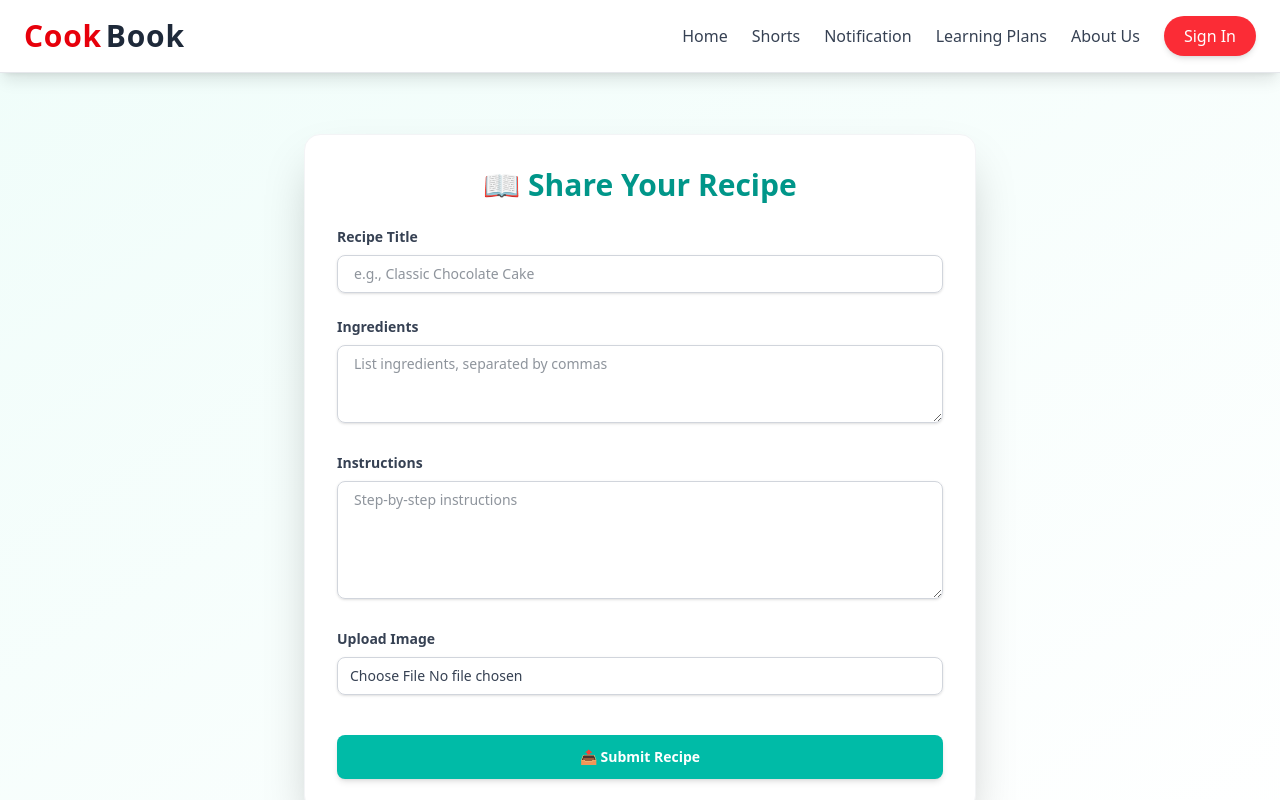
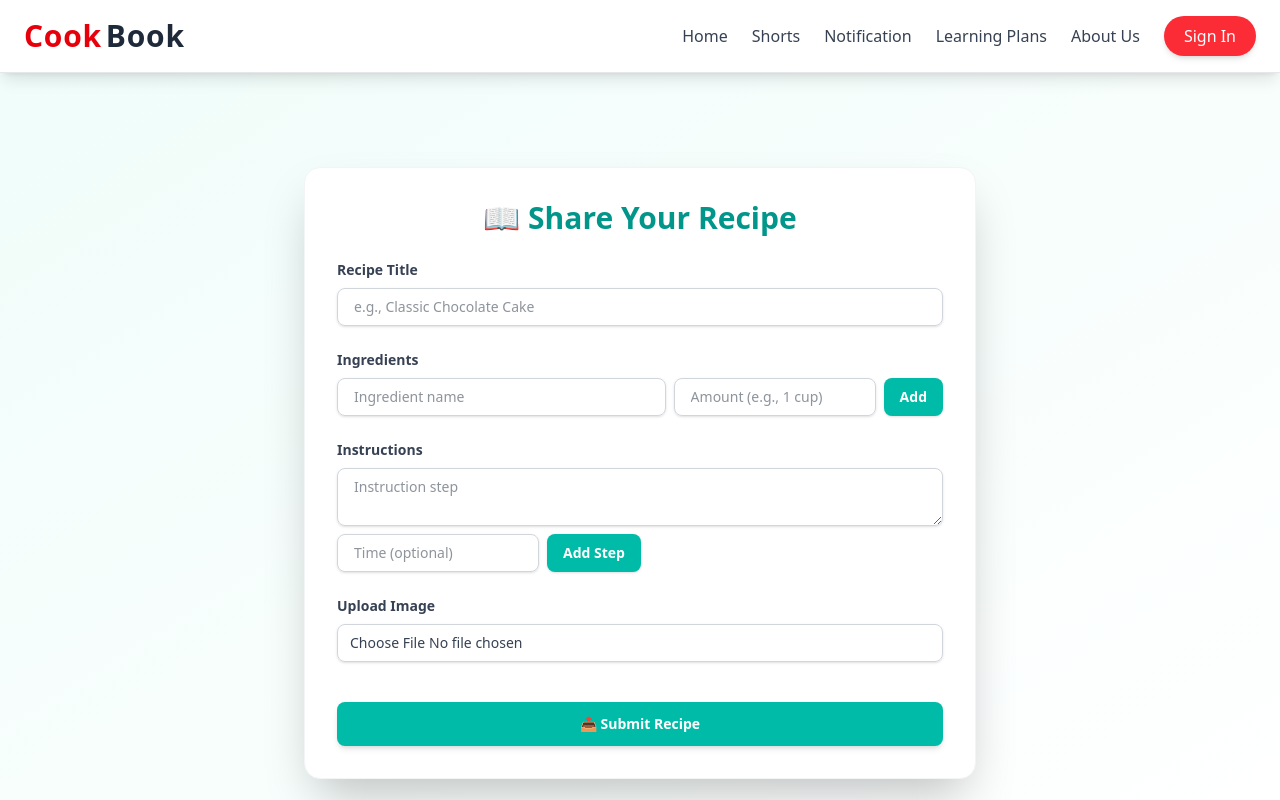
Before and after one commit to LAHIRUKBI/Social-Media, a React (Vite) app in the folder Frontend/: page /Learning_add in a window 1280 px wide. Shown: the top 800 px of the page. Built offline with nearby package versions, Linux system fonts and the light colour scheme.

Commit message:
add new features

```diff
--- a/Frontend/src/pages/Learning_add.jsx
+++ b/Frontend/src/pages/Learning_add.jsx
@@ -4,19 +4,63 @@ import { useNavigate } from 'react-router-dom';
 
 export default function Learning_add() {
   const [title, setTitle] = useState('');
-  const [ingredients, setIngredients] = useState('');
-  const [instructions, setInstructions] = useState('');
+  const [ingredientName, setIngredientName] = useState('');
+  const [ingredientAmount, setIngredientAmount] = useState('');
+  const [ingredients, setIngredients] = useState([]);
+  const [instructionStep, setInstructionStep] = useState('');
+  const [instructionTime, setInstructionTime] = useState('');
+  const [instructions, setInstructions] = useState([]);
   const [image, setImage] = useState(null);
 
   const userEmail = localStorage.getItem('userEmail');
   const navigate = useNavigate();
 
+  const handleAddIngredient = () => {
+    if (ingredientName.trim() && ingredientAmount.trim()) {
+      setIngredients([...ingredients, {
+        name: ingredientName.trim(),
+        amount: ingredientAmount.trim()
+      }]);
+      setIngredientName('');
+      setIngredientAmount('');
+    }
+  };
+
+  const handleRemoveIngredient = (index) => {
+    const newIngredients = [...ingredients];
+    newIngredients.splice(index, 1);
+    setIngredients(newIngredients);
+  };
+
+  const handleAddInstruction = () => {
+    if (instructionStep.trim()) {
+      setInstructions([...instructions, {
+        step: instructionStep.trim(),
+        time: instructionTime.trim()
+      }]);
+      setInstructionStep('');
+      setInstructionTime('');
+    }
+  };
+
+  const handleRemoveInstruction = (index) => {
+    const newInstructions = [...instructions];
+    newInstructions.splice(index, 1);
+    setInstructions(newInstructions);
+  };
+
   const handleSubmit = async (e) => {
     e.preventDefault();
+
+    if (ingredients.length === 0 || instructions.length === 0) {
+      alert('Please add at least one ingredient and one instruction');
+      return;
+    }
+
     const formData = new FormData();
     formData.append('title', title);
-    formData.append('ingredients', ingredients);
-    formData.append('instructions', instructions);
+    formData.append('ingredients', JSON.stringify(ingredients));
+    formData.append('instructions', JSON.stringify(instructions));
     formData.append('email', userEmail);
     if (image) {
       formData.append('image', image);
@@ -30,8 +74,8 @@ export default function Learning_add() {
       });
       alert('Recipe submitted successfully!');
       setTitle('');
-      setIngredients('');
-      setInstructions('');
+      setIngredients([]);
+      setInstructions([]);
       setImage(null);
       navigate('/Learning_Home');
     } catch (error) {
@@ -61,27 +105,114 @@ export default function Learning_add() {
           {/* Ingredients */}
           <div>
             <label className="block mb-2 text-sm font-semibold text-gray-700">Ingredients</label>
-            <textarea
-              value={ingredients}
-              onChange={(e) => setIngredients(e.target.value)}
-              className="w-full border border-gray-300 rounded-lg px-4 py-2 text-gray-800 text-sm focus:outline-none focus:ring-2 focus:ring-teal-400 shadow-sm"
-              placeholder="List ingredients, separated by commas"
-              rows="3"
-              required
-            />
+            <div className="flex gap-2 mb-2">
+              <input
+                type="text"
+                value={ingredientName}
+                onChange={(e) => setIngredientName(e.target.value)}
+                className="flex-1 border border-gray-300 rounded-lg px-4 py-2 text-gray-800 text-sm focus:outline-none focus:ring-2 focus:ring-teal-400 shadow-sm"
+                placeholder="Ingredient name"
+              />
+              <input
+                type="text"
+                value={ingredientAmount}
+                onChange={(e) => setIngredientAmount(e.target.value)}
+                className="w-1/3 border border-gray-300 rounded-lg px-4 py-2 text-gray-800 text-sm focus:outline-none focus:ring-2 focus:ring-teal-400 shadow-sm"
+                placeholder="Amount (e.g., 1 cup)"
+              />
+              <button
+                type="button"
+                onClick={handleAddIngredient}
+                className="bg-teal-500 hover:bg-teal-600 text-white text-sm font-semibold px-4 py-2 rounded-lg transition-all duration-300 shadow-sm"
+              >
+                Add
+              </button>
+            </div>
+
+            {ingredients.length > 0 && (
+              <div className="border border-gray-200 rounded-lg p-3 bg-gray-50">
+                <h4 className="text-xs font-semibold text-gray-500 mb-2">INGREDIENT LIST</h4>
+                <ul className="space-y-2">
+                  {ingredients.map((ingredient, index) => (
+                    <li key={index} className="flex justify-between items-center bg-white p-2 rounded-md shadow-xs">
+                      <span className="text-sm">
+                        <span className="font-medium">{ingredient.name}</span> - {ingredient.amount}
+                      </span>
+                      <button
+                        type="button"
+                        onClick={() => handleRemoveIngredient(index)}
+                        className="text-red-500 hover:text-red-700 text-sm"
+                      >
+                        ✕
+                      </button>
+                    </li>
+                  ))}
+                </ul>
+              </div>
+            )}
           </div>
 
           {/* Instructions */}
           <div>
             <label className="block mb-2 text-sm font-semibold text-gray-700">Instructions</label>
-            <textarea
-              value={instructions}
-              onChange={(e) => setInstructions(e.target.value)}
-              className="w-full border border-gray-300 rounded-lg px-4 py-2 text-gray-800 text-sm focus:outline-none focus:ring-2 focus:ring-teal-400 shadow-sm"
-              placeholder="Step-by-step instructions"
-              rows="5"
-              required
-            />
+            <div className="flex flex-col gap-2 mb-2">
+              <textarea
+                value={instructionStep}
+                onChange={(e) => setInstructionStep(e.target.value)}
+                className="w-full border border-gray-300 rounded-lg px-4 py-2 text-gray-800 text-sm focus:outline-none focus:ring-2 focus:ring-teal-400 shadow-sm"
+                placeholder="Instruction step"
+                rows="2"
+              />
+              <div className="flex gap-2">
+                <input
+                  type="text"
+                  value={instructionTime}
+                  onChange={(e) => setInstructionTime(e.target.value)}
+                  className="w-1/3 border border-gray-300 rounded-lg px-4 py-2 text-gray-800 text-sm focus:outline-none focus:ring-2 focus:ring-teal-400 shadow-sm"
+                  placeholder="Time (optional)"
+                />
+                <button
+                  type="button"
+                  onClick={handleAddInstruction}
+                  className="bg-teal-500 hover:bg-teal-600 text-white text-sm font-semibold px-4 py-2 rounded-lg transition-all duration-300 shadow-sm"
+                >
+                  Add Step
+                </button>
+              </div>
+            </div>
+
+            {instructions.length > 0 && (
+              <div className="border border-gray-200 rounded-lg p-3 bg-gray-50">
+                <h4 className="text-xs font-semibold text-gray-500 mb-2">INSTRUCTION STEPS</h4>
+                <ol className="space-y-3">
+                  {instructions.map((instruction, index) => (
+                    <li key={index} className="bg-white p-3 rounded-md shadow-xs">
+                      <div className="flex justify-between items-start">
+                        <div>
+                          <span className="font-medium text-teal-600 mr-2">{index + 1}.</span>
+                          <span className="text-sm">{instruction.step}</span>
+                        </div>
+                        <button
+                          type="button"
+                          onClick={() => handleRemoveInstruction(index)}
+                          className="text-red-500 hover:text-red-700 text-sm ml-2"
+                        >
+                          ✕
+                        </button>
+                      </div>
+                      {instruction.time && (
+                        <div className="mt-1 ml-6 text-xs text-gray-500 flex items-center">
+                          <svg xmlns="http://www.w3.org/2000/svg" className="h-3 w-3 mr-1" fill="none" viewBox="0 0 24 24" stroke="currentColor">
+                            <path strokeLinecap="round" strokeLinejoin="round" strokeWidth={2} d="M12 8v4l3 3m6-3a9 9 0 11-18 0 9 9 0 0118 0z" />
+                          </svg>
+                          {instruction.time}
+                        </div>
+                      )}
+                    </li>
+                  ))}
+                </ol>
+              </div>
+            )}
           </div>
 
           {/* Image */}
@@ -100,6 +231,7 @@ export default function Learning_add() {
             <button
               type="submit"
               className="w-full bg-teal-500 hover:bg-teal-600 text-white text-sm font-semibold py-3 rounded-lg transition-all duration-300 shadow-md"
+              disabled={ingredients.length === 0 || instructions.length === 0}
             >
               📤 Submit Recipe
             </button>
```
Also changed, not shown: 7 other files (tests, documents, lock files or other folders).
